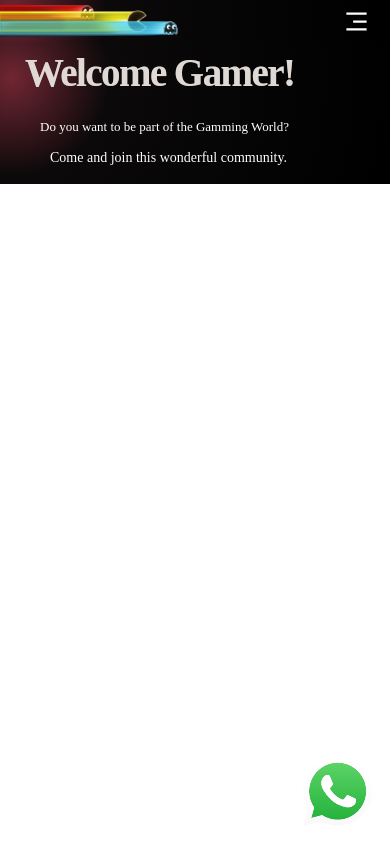
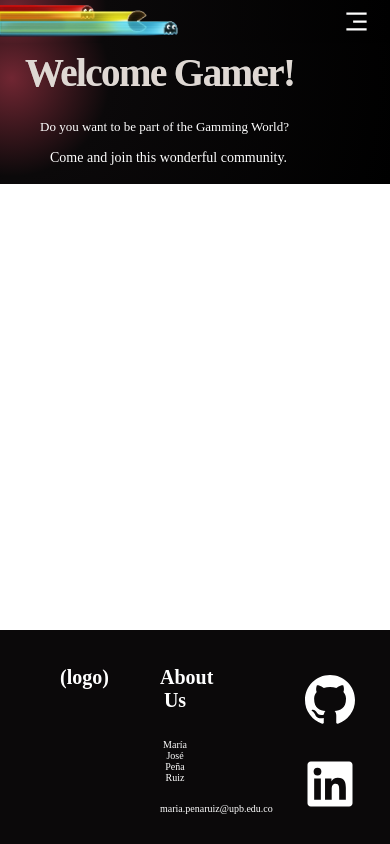
Before and after one commit to MaryJoP10/ForGamers-GameLive, a React (Create React App) app in the folder frontend/: page / in a window 390 px wide. Built offline with nearby package versions, Linux system fonts and the light colour scheme.

Commit message:
Footer responsive

```diff
--- a/frontend/src/App.js
+++ b/frontend/src/App.js
@@ -7,12 +7,14 @@ import Chat from "./pages/chat";
 import Community from "./pages/community";
 import SignIn from "./pages/signin";
 import SignUp from "./pages/signup";
+import Footer from "./components/Footer/footer";
 
 function App() {
   return (
     <div className="app">
     <Router basename='/'>
       <Navbar/>
+      <Footer/>
       <Routes>
         <Route exact path="/" element={<Home/>} />
         <Route path="/library" element={<Library/>} />
@@ -21,8 +23,11 @@ function App() {
         <Route path="/signin" element={<SignIn/>} />
         <Route path="/signup" element={<SignUp/>} />
       </Routes>
+
     </Router>
+
     </div>
+
   );
 }
 
--- a/frontend/src/components/Footer/footer.css
+++ b/frontend/src/components/Footer/footer.css
@@ -0,0 +1,91 @@
+.footer_container{
+    width: 100%;
+    padding-top: 20px;
+    padding-bottom: 20px;
+    background: #0B090A;
+    position: absolute;
+    bottom: 0;
+    z-index: 1;
+}
+
+.footer_container h1{
+    text-align: center;
+    color: #fff;
+    margin-top: -50px;
+    font-family: var(--font-family);
+}
+
+.columns_container{
+    display: flex;
+    flex-direction: column;
+    justify-content: center;
+    max-width: 1000px;
+    margin: 0 auto;
+}
+
+.row{
+    display: grid;
+    grid-template-columns: repeat(auto-fill,
+                           minmax(185px, 1fr));
+    grid-gap: 20px;
+}
+
+.column{
+    display: flex;
+    flex-direction: column;
+    text-align: center;
+    margin-left: 60px;
+}
+
+.column h2{
+    color: #fff;
+    font-family: var(--font-family);
+}
+
+.column p{
+    color: #fff;
+
+}
+
+.column a:hover{
+    color: #702632;
+}
+
+.icons{
+    margin-top: 20px;
+    margin-left: 40px;
+}
+
+/*Responsive*/
+@media screen and (max-width: 1000px){
+    .column p{
+        font-size: 12px;
+    }
+}
+
+@media screen and (max-width: 600px){
+    .row{
+        display: grid;
+        grid-template-columns: repeat(auto-fill,
+                               minmax(150px, 1fr));
+        grid-gap: 10px;
+    }
+}
+
+@media screen and (max-width: 470px){
+    .row{
+        display: grid;
+        grid-template-columns: repeat(auto-fill,
+                               minmax(80px, 1fr));
+        grid-gap: 10px;
+    }
+
+    .column h2{
+        font-size: 20px;
+    }
+
+
+    .column p{
+        font-size: 10px;
+    }
+}
--- a/frontend/src/components/Footer/footer.jsx
+++ b/frontend/src/components/Footer/footer.jsx
@@ -0,0 +1,31 @@
+import React from 'react';
+import "./footer.css";
+import {RiGithubFill, RiLinkedinBoxFill} from 'react-icons/ri';
+
+const Footer = () => {
+    return (
+        <>
+        <div className='footer_container'>
+            <div className='columns_container'>
+                <div className='row'>
+                    <div className='column'>
+                        <h2>(logo)</h2>
+
+                    </div>
+                    <div className='column'>
+                        <h2>About Us</h2>
+                        <p>María José Peña Ruiz</p>
+                        <p><a href="mailto:maria.penaruiz@upb.edu.co" target="_blank">maria.penaruiz@upb.edu.co</a></p>
+                    </div>
+                    <div className='column'>
+                        <a className='icons' href="https://github.com/MaryJoP10"><RiGithubFill color="#fff" size={60} onMouseOver={({target})=>target.style.color="#702632"} onMouseOut={({target})=>target.style.color="#fff"}/></a>
+                        <a className='icons' href="https://www.linkedin.com/in/maryjop10"><RiLinkedinBoxFill color="#fff" size={60} onMouseOver={({target})=>target.style.color="#702632"} onMouseOut={({target})=>target.style.color="#fff"}/></a>
+                    </div>
+                </div>
+            </div>
+        </div>
+        </>
+    );
+};
+
+export default Footer;
--- a/frontend/src/pages/home.js
+++ b/frontend/src/pages/home.js
@@ -19,7 +19,6 @@ const Home = () => {
                 </div>
             </div>
             <div>
-
             </div>
             <div className="whatsapp" >
                 <a href="https://api.whatsapp.com/send?phone=573053521012" target="_blank">
--- a/frontend/src/styles/home.css
+++ b/frontend/src/styles/home.css
@@ -25,7 +25,7 @@ body{
 .header_content h1 {
     font-family: var(--font-family);
     font-weight: 800;
-    font-size: 62px;
+    font-size: 100px;
     line-height: 75px;
     letter-spacing: -0.04em;
     color: #fff;
@@ -48,7 +48,7 @@ body{
 .header_content h2{
   font-family: var(--font-family);
   font-weight: 400;
-  font-size: 20px;
+  font-size: 30px;
   line-height: 28px;
   color: var(--color-text);
   margin-top: 80px;
@@ -59,7 +59,7 @@ body{
 .header_content p {
     font-family: var(--font-family);
     font-weight: 400;
-    font-size: 20px;
+    font-size: 30px;
     line-height: 28px;
     color: var(--color-text);
     color: #fff;
@@ -260,9 +260,57 @@ body{
 }
 
 /*Responsive*/
-@media screen and (max-width: 987px){
+@media screen and (max-width: 1512px){
   .header_content h1{
-    font-size: 55px;
+    font-size: 90px;
+  }
+}
+
+@media screen and (max-width: 1374px){
+  .header_content h1{
+    font-size: 80px;
+  }
+
+  .header_content h2{
+    font-size: 25px;
+  }
+
+  .header_content p{
+    font-size: 25px;
+  }
+}
+
+@media screen and (max-width: 1236px){
+  .header_content h1{
+    font-size: 70px;
+  }
+
+  .header_content h2{
+    font-size: 23px;
+  }
+
+  .header_content p{
+    font-size: 23px;
+  }
+}
+
+@media screen and (max-width: 1198px){
+  .header_content h1{
+    font-size: 65px;
+  }
+
+  .header_content h2{
+    font-size: 21px;
+  }
+
+  .header_content p{
+    font-size: 21px;
+  }
+}
+
+@media screen and (max-width: 1198px){
+  .header_content h1{
+    font-size: 60px;
   }
 
   .header_content h2{
@@ -274,7 +322,11 @@ body{
   }
 }
 
-@media screen and (max-width: 926px){
+@media screen and (max-width: 987px){
+  .header_content h1{
+    font-size: 55px;
+  }
+
   .header_content h2{
     font-size: 18px;
   }
@@ -286,28 +338,25 @@ body{
 
 @media screen and (max-width: 890px){
   .header_content h1{
-    font-size: 50px;
-  }
-  .header_content h2{
-    font-size: 15px;
-  }
-
-  .header_content p{
-    font-size: 15px;
-  }
-}
-
-@media screen and (max-width: 820px){
-  .header_content h1{
     font-size: 45px;
   }
 
   .header_content h2{
     margin-top: 40px;
+    font-size: 15px;
   }
 
   .header_content p{
     margin-top:-5px;
+    font-size: 15px;
+  }
+
+  .header_image{
+    margin-top: -100px;
+  }
+
+  .header_image img{
+   margin-top: 20px;
   }
 }
 
```
